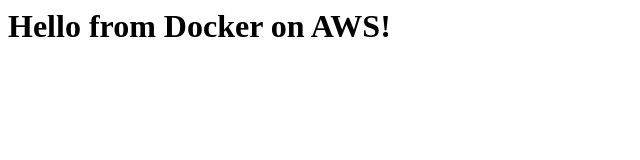
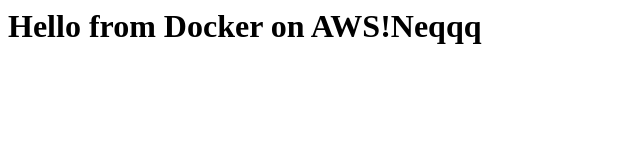
Before and after one commit to Tharindushehan/aws-automation, a plain HTML site: page index.html in a window 1280 px wide. Shown: the whole page, without its empty margins (0-640 px from the left). Drawn offline with Linux system fonts and the light colour scheme.

Commit message:
index.html

```diff
--- a/index.html
+++ b/index.html
@@ -1,5 +1,5 @@
 <html>
 	<body>
-		<h1>Hello from Docker on AWS!</h1>
+		<h1>Hello from Docker on AWS!Neqqq </h1>
 	</body>
 </html>
```
